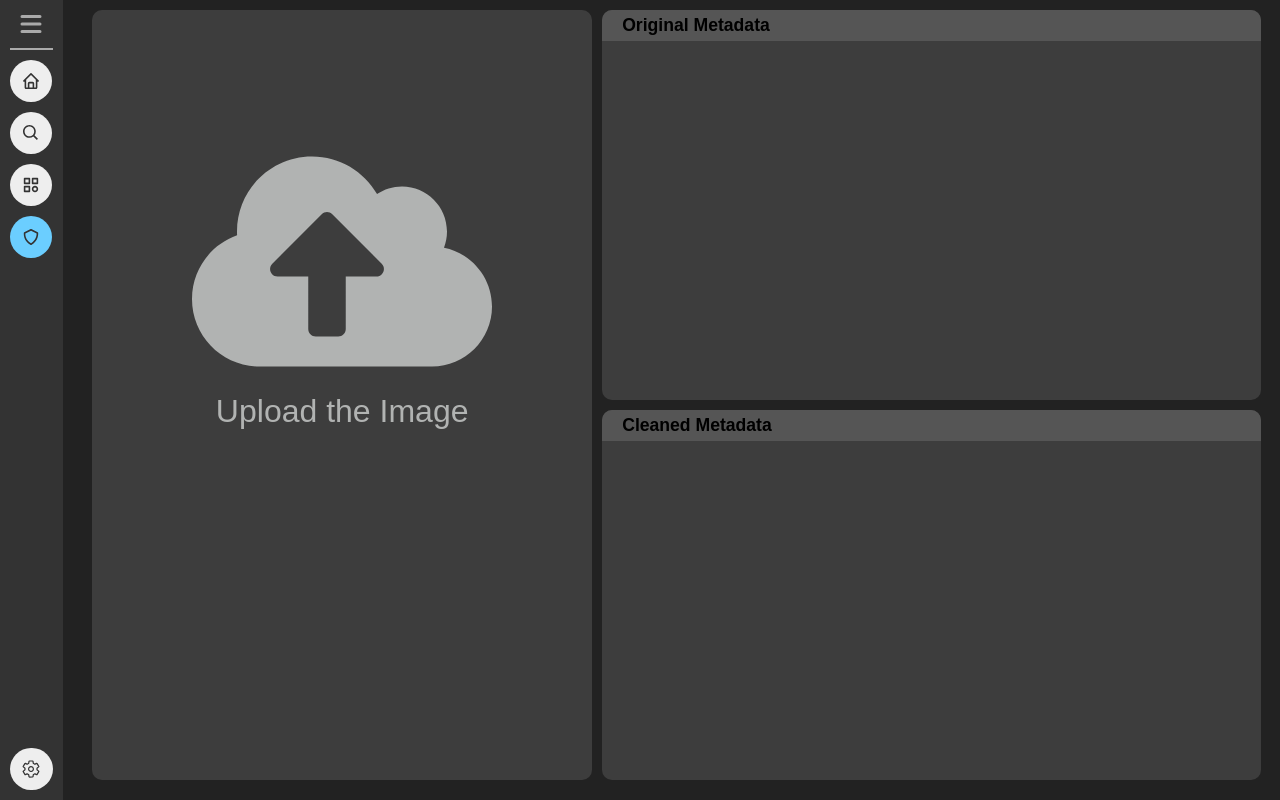
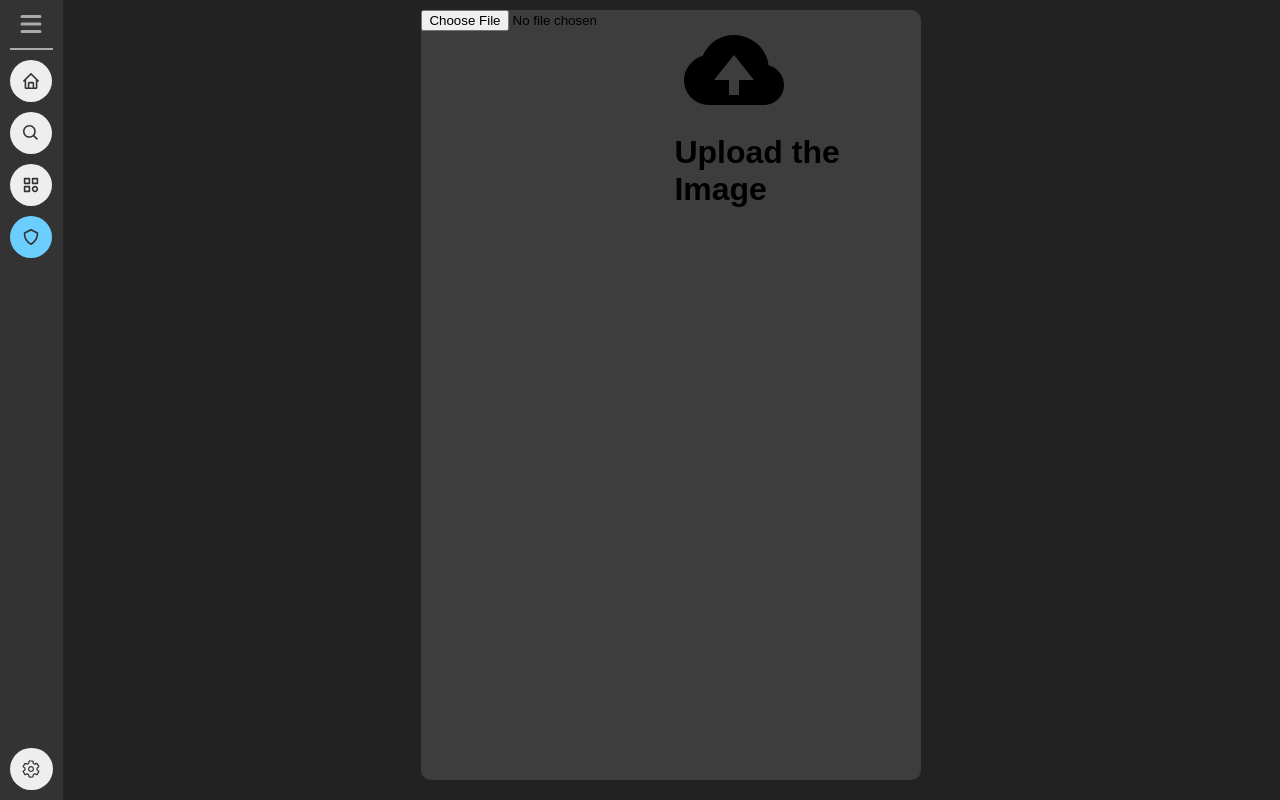
Before and after one commit to KarthikSapaliga/PixFusion, a React (Vite) app: page / in a window 1280 px wide. Both pictures are taken after a click on the item 31 px from the left and 237 px from the top of the page. Built offline with nearby package versions, Linux system fonts and the light colour scheme.

Commit message:
Modified the layout

```diff
--- a/src/components/Metadata.jsx
+++ b/src/components/Metadata.jsx
@@ -3,7 +3,9 @@ import { useState } from 'react'
 import axios from 'axios'
 import './Metadata.css'
 
-import { FaCloudUploadAlt } from "react-icons/fa";
+import { BiSolidCloudUpload } from "react-icons/bi";
+import ReactLoading from 'react-loading';
+import { MdMargin } from 'react-icons/md';
 
 const Metadata = () => {
 
@@ -13,11 +15,15 @@ const Metadata = () => {
     const [cleanedFileUrl, setCleanedFileUrl] = useState(null);
     const [downloadUrl, setDownloadUrl] = useState(null);
 
+    const [loading, setLoading] = useState(false);
+    const [error, setError] = useState(null);
+
     const handleFileChange = (e) => {
         setSelectedFile(e.target.files[0]);
     };
 
     const handleUpload = async () => {
+        setLoading(true)
         if (!selectedFile) {
             alert("Please select a file first.");
             return;
@@ -40,43 +46,56 @@ const Metadata = () => {
             const filename = cleaned_file_path.split("/").pop();
             setCleanedFileUrl(filename);
             setDownloadUrl(filename);
-        } catch (error) {
-            console.error("Error uploading file:", error);
-            alert("Failed to upload file.");
+        } catch (err) {
+            setError("Error fetching data: " + err.message);
+        } finally {
+            setLoading(false);
         }
     };
 
     return (
         <div id="metadata-stripper">
             <div className="image-select">
-                <div className="select">
                 <input type="file" onChange={handleFileChange} id='fileInput' />
                 <label htmlFor="fileInput">
-                        <div>
-                            <FaCloudUploadAlt size={300} />
-                            <span>Upload the Image</span>
+                    <BiSolidCloudUpload size={120} />
+                    <h1>Upload the Image</h1>
+                </label>
+
             </div>
-                    </label>
-                    { selectedFile && (
+            {selectedFile && (
                 <button onClick={handleUpload}>Process Metadata</button>
-                    ) }
+            )}
+
+            {loading && (
+                <div className='loading'>
+                    <ReactLoading type='bars' color={"#aaa"} width={80} />
                 </div>
-            </div>
-            <div className="view-metadata">
-                <div className="prev-metadata">
+            )}
+
+            {error && <div>{error}</div>}
+
+            { metadata && (
+                <div className="metadata-container">
+                    <div className="original-metadata">
                         <h1>Original Metadata</h1>
-                    <pre>{originalMetadata}</pre>
+                        <pre>
+                            {originalMetadata}
+                        </pre>
                     </div>
                     <div className="cleaned-metadata">
                         <h1>
-                        <span>Cleaned Metadata</span>
+                            <>Cleaned Metadata</>
                             {cleanedFileUrl && (
-                            <a href={downloadUrl} download="cleaned">Download</a>
+                                <a href={downloadUrl} download="cleaned">Download Cleaned Image</a>
                             )}
                         </h1>
-                    <pre>{metadata}</pre>
+                        <pre>
+                            {metadata}
+                        </pre>
                     </div>
                 </div>
+            ) }
         </div>
     )
 }
```
Lines whose indentation alone changed are shown as unchanged.
